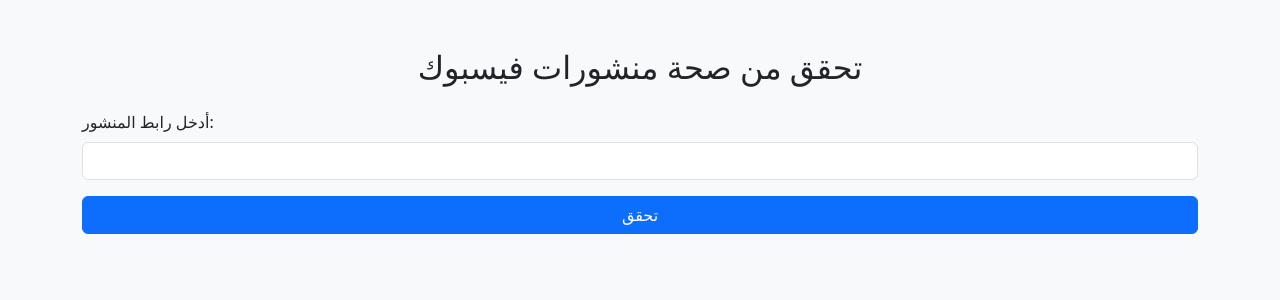
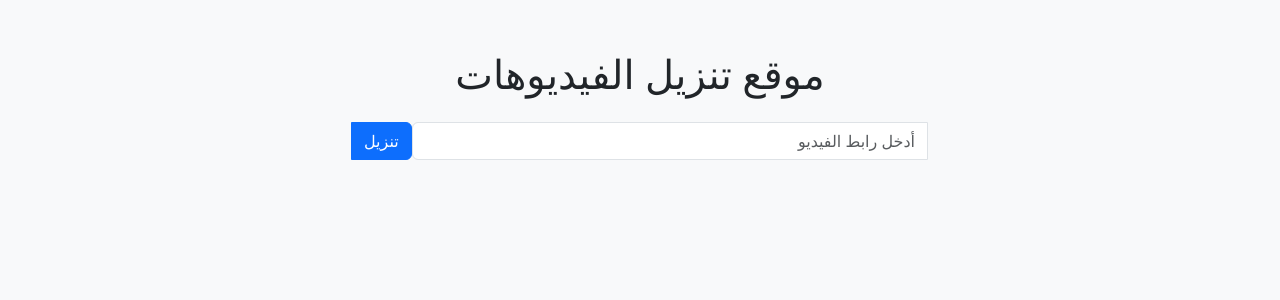
Before and after one commit to islamictiktok/facebook-news-checker, a Flask app: page / in a window 1280 px wide. Shown: the top 300 px of the page. Run offline with Flask 3, Linux system fonts and the light colour scheme.

Commit message:
Update index.html

```diff
--- a/templates/index.html
+++ b/templates/index.html
@@ -3,53 +3,61 @@
 <head>
     <meta charset="UTF-8">
     <meta name="viewport" content="width=device-width, initial-scale=1.0">
-    <title>تحقق من صحة منشورات فيسبوك</title>
-    <link rel="stylesheet" href="https://cdn.jsdelivr.net/npm/bootstrap@5.3.0/dist/css/bootstrap.min.css">
+    <title>موقع تنزيل الفيديوهات</title>
+    <link href="https://cdn.jsdelivr.net/npm/bootstrap@5.3.0/dist/css/bootstrap.min.css" rel="stylesheet">
+    <style>
+        body {
+            background-color: #f8f9fa;
+            direction: rtl;
+            text-align: center;
+        }
+        .container {
+            max-width: 600px;
+            margin-top: 50px;
+        }
+    </style>
 </head>
-<body class="bg-light">
-    <div class="container mt-5">
-        <h2 class="text-center">تحقق من صحة منشورات فيسبوك</h2>
-        <form id="checkForm" class="mt-4">
-            <div class="mb-3">
-                <label for="post_url" class="form-label">أدخل رابط المنشور:</label>
-                <input type="url" class="form-control" id="post_url" required>
-            </div>
-            <button type="submit" class="btn btn-primary w-100">تحقق</button>
-        </form>
-
-        <div id="result" class="mt-4"></div>
+<body>
+    <div class="container">
+        <h1 class="mb-4">موقع تنزيل الفيديوهات</h1>
+        <div class="input-group mb-3">
+            <input type="text" id="videoUrl" class="form-control" placeholder="أدخل رابط الفيديو">
+            <button class="btn btn-primary" onclick="downloadVideo()">تنزيل</button>
+        </div>
+        <p id="statusMessage" class="text-danger"></p>
     </div>
 
     <script>
-        document.getElementById("checkForm").addEventListener("submit", function(event) {
-            event.preventDefault();
-            let postUrl = document.getElementById("post_url").value;
+        function downloadVideo() {
+            let videoUrl = document.getElementById("videoUrl").value;
+            let statusMessage = document.getElementById("statusMessage");
 
-            fetch("/", {
+            if (!videoUrl) {
+                statusMessage.textContent = "الرجاء إدخال رابط الفيديو!";
+                return;
+            }
+
+            statusMessage.textContent = "جاري التحميل...";
+
+            fetch("/download", {
                 method: "POST",
-                headers: { "Content-Type": "application/x-www-form-urlencoded" },
-                body: "post_url=" + encodeURIComponent(postUrl)
+                headers: {
+                    "Content-Type": "application/json"
+                },
+                body: JSON.stringify({ url: videoUrl })
             })
             .then(response => response.json())
             .then(data => {
-                let resultDiv = document.getElementById("result");
-                resultDiv.innerHTML = `<h5>نص المنشور:</h5><p>${data.post_text}</p>`;
-
-                if (data.sources.length > 0) {
-                    resultDiv.innerHTML += `<h5>نتائج البحث عن أخبار مشابهة:</h5><ul class="list-group">`;
-                    data.sources.forEach(source => {
-                        resultDiv.innerHTML += `<li class="list-group-item">${source}</li>`;
-                    });
-                    resultDiv.innerHTML += `</ul>`;
+                if (data.success) {
+                    statusMessage.innerHTML = `<a href="${data.path}" class="btn btn-success">تحميل الفيديو</a>`;
                 } else {
-                    resultDiv.innerHTML += `<h5>لم يتم العثور على أخبار مشابهة.</h5>`;
+                    statusMessage.textContent = "حدث خطأ أثناء التنزيل!";
                 }
             })
             .catch(error => {
-                let resultDiv = document.getElementById("result");
-                resultDiv.innerHTML = `<h5>حدث خطأ في الاتصال بالخادم</h5>`;
+                statusMessage.textContent = "خطأ في الاتصال بالخادم!";
             });
-        });
+        }
     </script>
 </body>
 </html>
```
